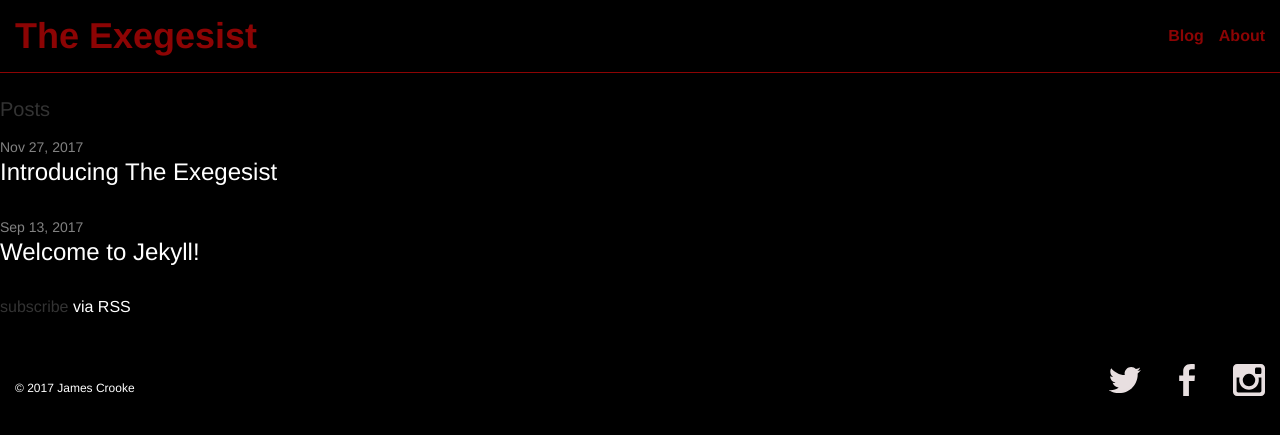
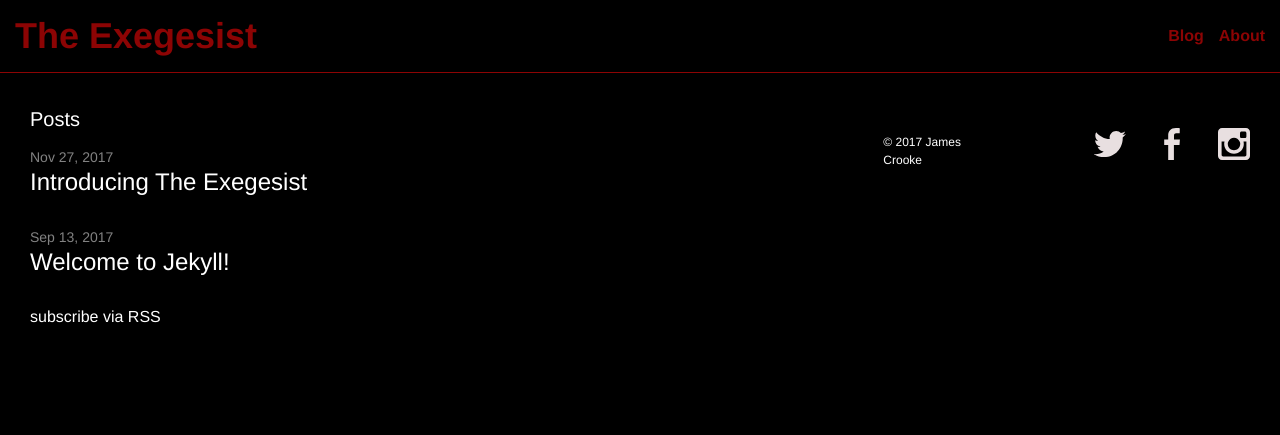
Before and after one commit to doulosiyxy/theexegesist, a Jekyll site: the page built from pages/blog.html, in a window 1280 px wide. Shown: the top 435 px of the page. Built offline with Jekyll 4.4.1, drawn with Linux system fonts in a browser that asks for light colours; nearby versions of some CDN libraries.

Commit message:
Update blog.html

```diff
--- a/pages/blog.html
+++ b/pages/blog.html
@@ -1,7 +1,7 @@
 ---
 layout: default-two
 ---
-
+<div id="post-text" class="col-sm-8">
 <div class="home">
 
   <h1 class="page-heading">Posts</h1>
@@ -21,3 +21,6 @@
   <p class="rss-subscribe">subscribe <a href="{{ "/feed.xml" | prepend: site.baseurl }}">via RSS</a></p>
 
 </div>
+</div>
+<div id="post-img" class="col-sm-4">
+</div>
```
